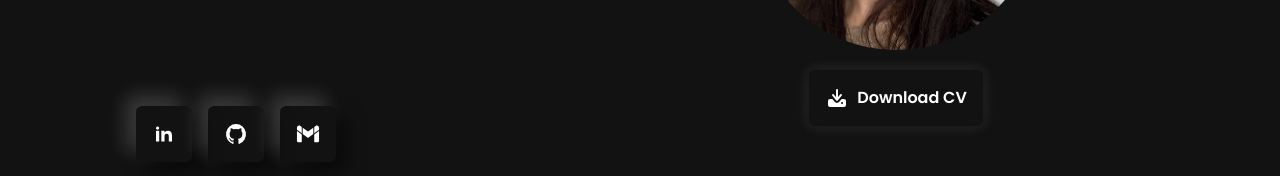
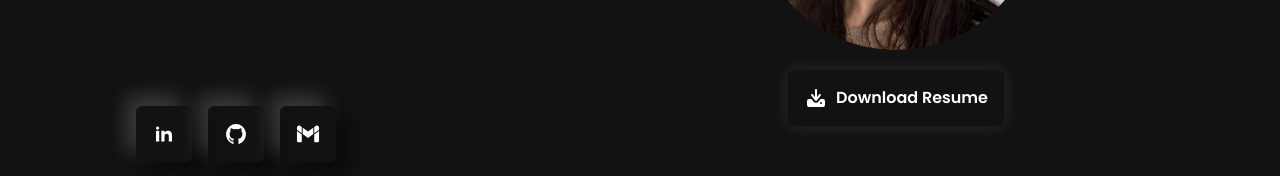
Before and after one commit to melinaescalante/Portfolio-Melina-Escalante, a React (Vite) app: page / in a window 1280 px wide. Shown: the part 438-614 px from the top of the page. Built offline with nearby package versions, Linux system fonts and the light colour scheme.

Commit message:
fix: link to download resume.

```diff
--- a/src/sections/HomeSection.jsx
+++ b/src/sections/HomeSection.jsx
@@ -43,11 +43,11 @@ const HomeSection = () => {
 
             </div>  <div className='flex flex-col gap-5 items-center my-8'>
                 <img src="/melina_escalante.jpg" alt="Melina Escalante desarrolladora y diseñadora web."    className='rounded-full h-72 ' />
-                <a title='Dowload Resume' download='Melina-Micaela-Escalante-Resume.pdf' href='/Melina-Micaela-Escalante-CV.pdf' className='p-4 font-semibold flex items-center gap-2 justify-center  rounded-md shadow-button hover:translate-y-[-3px] duration-[0.5s] hover:bg-[#024a7154]'><span><svg class="w-6 h-6 text-white" aria-hidden="true" xmlns="http://www.w3.org/2000/svg" width="24" height="24" fill="currentColor" viewBox="0 0 24 24">
+                <a title='Dowload Resume' download href='/Melina-Micaela-Escalante-Resume.pdf' className='p-4 font-semibold flex items-center gap-2 justify-center  rounded-md shadow-button hover:translate-y-[-3px] duration-[0.5s] hover:bg-[#024a7154]'><span><svg class="w-6 h-6 text-white" aria-hidden="true" xmlns="http://www.w3.org/2000/svg" width="24" height="24" fill="currentColor" viewBox="0 0 24 24">
                     <path fill-rule="evenodd" d="M13 11.15V4a1 1 0 1 0-2 0v7.15L8.78 8.374a1 1 0 1 0-1.56 1.25l4 5a1 1 0 0 0 1.56 0l4-5a1 1 0 1 0-1.56-1.25L13 11.15Z" clip-rule="evenodd" />
                     <path fill-rule="evenodd" d="M9.657 15.874 7.358 13H5a2 2 0 0 0-2 2v4a2 2 0 0 0 2 2h14a2 2 0 0 0 2-2v-4a2 2 0 0 0-2-2h-2.358l-2.3 2.874a3 3 0 0 1-4.685 0ZM17 16a1 1 0 1 0 0 2h.01a1 1 0 1 0 0-2H17Z" clip-rule="evenodd" />
                 </svg>
-                </span>Download CV</a>
+                </span>Download Resume</a>
             </div>
 
 
```
